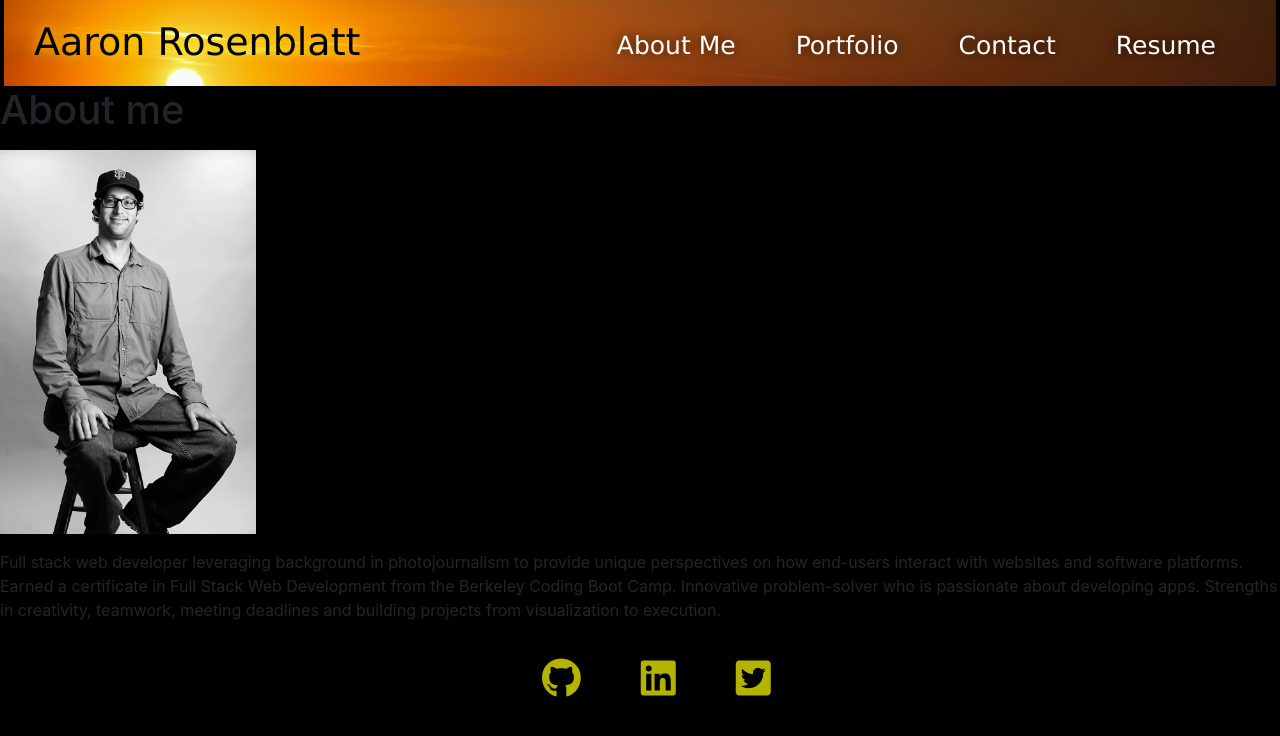
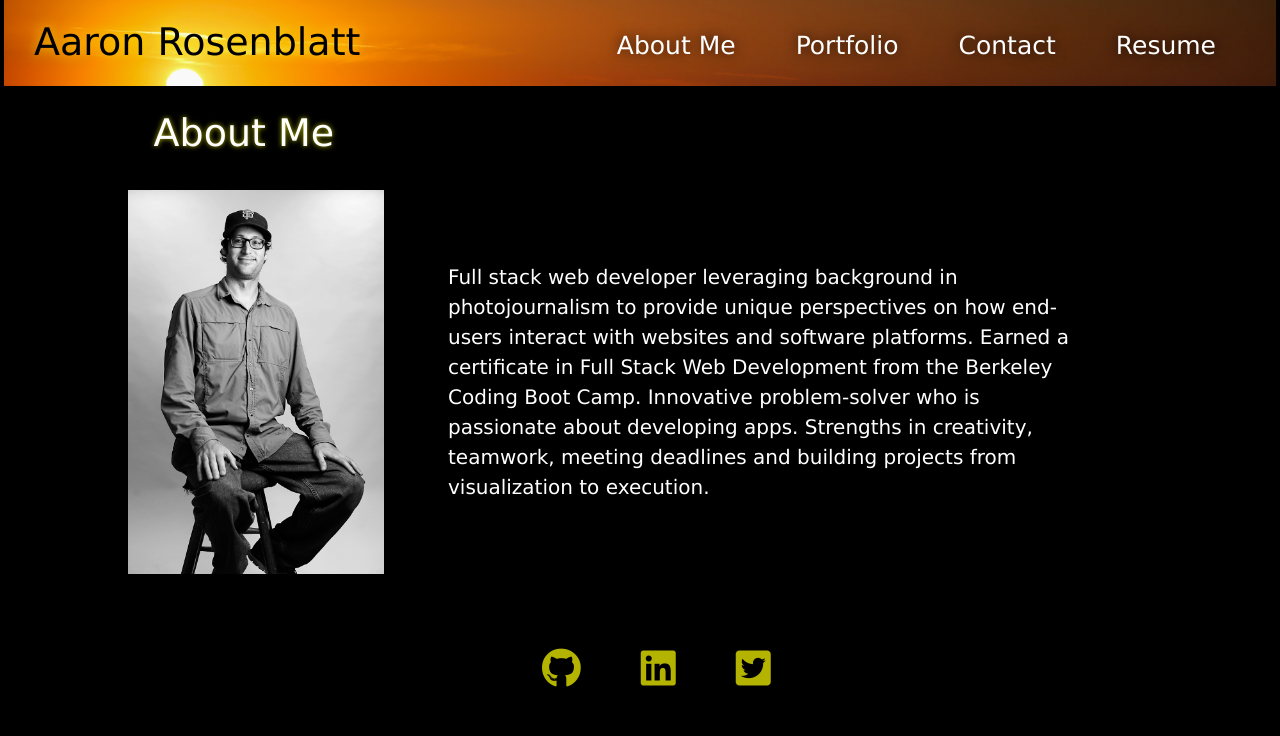
Before and after one commit to noplur/coding-port, a React (Create React App) app: page / in a window 1280 px wide. Shown: the top 736 px of the page. Built offline with nearby package versions, Linux system fonts and the light colour scheme.

Commit message:
updated about css

```diff
--- /dev/null
+++ b/src/components/About/about.css
@@ -0,0 +1,29 @@
+:root {
+    --primary-color: #000000;
+    --secondary-color: #ffffff;
+    --tertiary-color: #808080;
+  }
+  .about {
+    font-family: Geneva, Helvetica, Arial, sans-serif;
+    font-display: bold;
+    font-size: 38px;
+    color: var(--secondary-color);
+    margin-left: 12%;
+    margin-top: 2%;
+    text-shadow: 0 0 5px rgba(255, 255, 0, 0.7);
+}
+.aboutimg {
+    margin-left: 10%;
+    margin-top: 2%;
+}
+.abouttext {
+    color: var(--secondary-color);
+    width: 50%;
+    display: center;
+    font-family: Geneva, Helvetica, Arial, sans-serif;
+    text-align: left;
+    font-size: 20px;
+    margin-top: -25%;
+    margin-left: 35%;
+    height: 350px;
+}
--- a/src/components/About/index.js
+++ b/src/components/About/index.js
@@ -1,13 +1,15 @@
 import React from 'react';
 import aboutImage from "../../assets/images/about/aaron.jpg";
+import 'bootstrap/dist/css/bootstrap.min.css';
+import "./about.css"
 
 function About() {
     return (
         <section>
-            <h1 id="about">About me</h1>
-            <img src={aboutImage} className="my-2" style={{ width: "20%" }} alt="aaron" />
+            <h1 class="about">About Me</h1>
+            <img src={aboutImage} className="aboutimg" style={{ width: "20%" }} alt="aaron" />
             <div className="my-2">
-            <p>
+            <p class="abouttext">
                 Full stack web developer leveraging background in photojournalism to provide unique perspectives on how end-users interact with websites and software platforms. Earned a certificate in Full Stack Web Development from the Berkeley Coding Boot Camp. Innovative problem-solver who is passionate about developing apps. Strengths in creativity, teamwork, meeting deadlines and building projects from visualization to execution.
             </p>
             </div>
```
